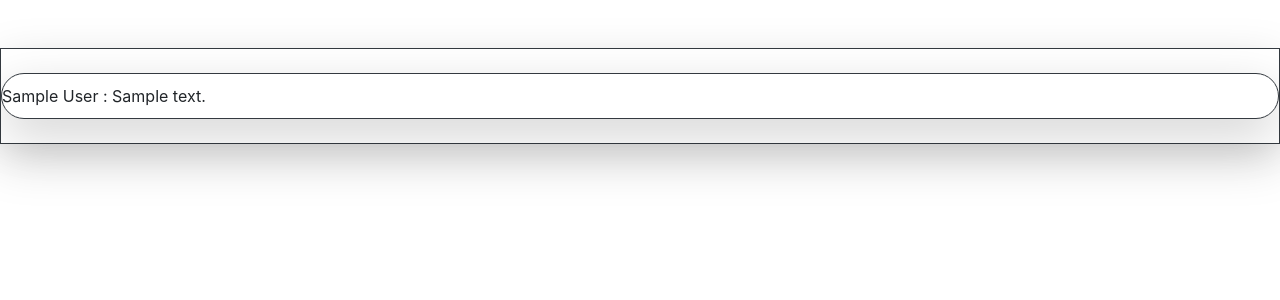
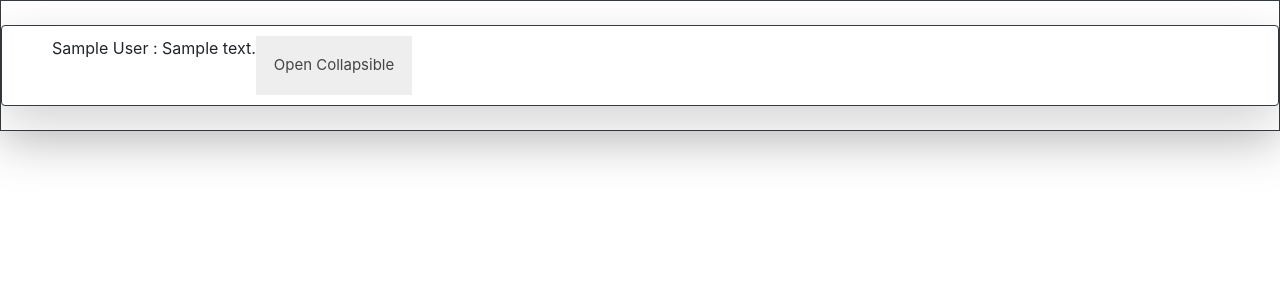
Before and after one commit to Mukul-dhiman/Comment_box, a Flask app: template templates/CommentSection.html in a window 1280 px wide. Shown: the top 300 px of the page. Run offline with Flask 2, Linux system fonts and the light colour scheme; the template is opened without the code that fills it: most values are stand-ins (such as "Sample title", 1, 10 or a date in 2020); data that the repository does not hold is empty; parts of the project's set-up code (start-up, migrations or seed data) failed here and were passed over; some libraries are stand-ins or nearby versions.

Commit message:
reply in blocks

```diff
--- a/static/css/style.css
+++ b/static/css/style.css
@@ -4,3 +4,28 @@
     background: #A0C5E8;
     padding: 10px 0;
 }
+
+.collapsible {
+    background-color: #eee;
+    color: #444;
+    cursor: pointer;
+    padding: 18px;
+    width: 100%;
+    border: none;
+    text-align: left;
+    outline: none;
+    font-size: 15px;
+  }
+
+  /* Add a background color to the button if it is clicked on (add the .active class with JS), and when you move the mouse over it (hover) */
+  .active, .collapsible:hover {
+    background-color: #ccc;
+  }
+
+  /* Style the collapsible content. Note: hidden by default */
+  .content {
+    padding: 0 18px;
+    display: none;
+    overflow: hidden;
+    background-color: #f1f1f1;
+  }
--- a/templates/CommentBox.html
+++ b/templates/CommentBox.html
@@ -28,7 +28,10 @@
     <!-- to LOG OUT the current session -->
     <a class="navbar-brand" href="/EnterName">logout</a>
 </nav>
-<iframe src="/CommentSection/super"  style="margin: 20px; width:100%; height:1000px;" title="Iframe Example"></iframe>
+<div>
+    <br><br>
+    <iframe src="/CommentSection/super"  style="margin: 20px; width:100%; height:1000px;" title="Iframe Example"></iframe>
+</div>
 
 <!-- footer  -->
 <footer id="footer" class="midnight-blue fixed-bottom">
--- a/templates/CommentSection.html
+++ b/templates/CommentSection.html
@@ -6,17 +6,24 @@
 
 {%  block body %}
 
-<br><br>
+
 <div class="shadow-lg border border-dark bg-white">
 
     {% for data in comment_data %}
     <br>
-    <div class="rounded-pill shadow-lg border border-dark bg-white  comments-tile">
-        <div class=" justify-content-start d-inline-block">
+    <div class="rounded shadow-lg border border-dark bg-white  comments-tile">
+        <div class=" justify-content-start " style="margin-left: 50px; display: block;">
             {{ data.author }}
             :
             <div class="d-inline-block justify-content-around">
                 {{ data.comments_text }}
+            </div>
+        </div>
+        <div style="display: block;">
+            <button type="button" class="collapsible inline-block" >Open Collapsible</button>
+            <div class="content" >
+                hello
+                <iframe src="/CommentSection/{{ data.current_id }}"  style="margin: 20px; width:100%;" title="Iframe Example"></iframe>
             </div>
         </div>
     </div>
--- a/templates/index.html
+++ b/templates/index.html
@@ -8,14 +8,12 @@
     <!-- links for bootstrap -->
     <link rel="stylesheet" href="https://stackpath.bootstrapcdn.com/bootstrap/4.4.1/css/bootstrap.min.css"
     integrity="sha384-Vkoo8x4CGsO3+Hhxv8T/Q5PaXtkKtu6ug5TOeNV6gBiFeWPGFN9MuhOf23Q9Ifjh" crossorigin="anonymous">
-    <link href="{{ url_for('static',filename='css/style.css') }}" rel="stylesheet">
     <script defer src="https://use.fontawesome.com/releases/v5.0.13/js/solid.js"
     integrity="sha384-tzzSw1/Vo+0N5UhStP3bvwWPq+uvzCMfrN1fEFe+xBmv1C/AtVX5K0uZtmcHitFZ"
     crossorigin="anonymous"></script>
     <link rel="stylesheet" href="https://stackpath.bootstrapcdn.com/bootstrap/4.1.0/css/bootstrap.min.css"
     integrity="sha384-9gVQ4dYFwwWSjIDZnLEWnxCjeSWFphJiwGPXr1jddIhOegiu1FwO5qRGvFXOdJZ4" crossorigin="anonymous">
-    <link rel="stylesheet" href="https://maxcdn.bootstrapcdn.com/font-awesome/4.5.0/css/font-awesome.min.css">
-
+    <link rel="stylesheet" type= "text/css" href="{{ url_for('static',filename='css/style.css') }}">
     {%  block head %} {% endblock %}
 </head>
 
```
